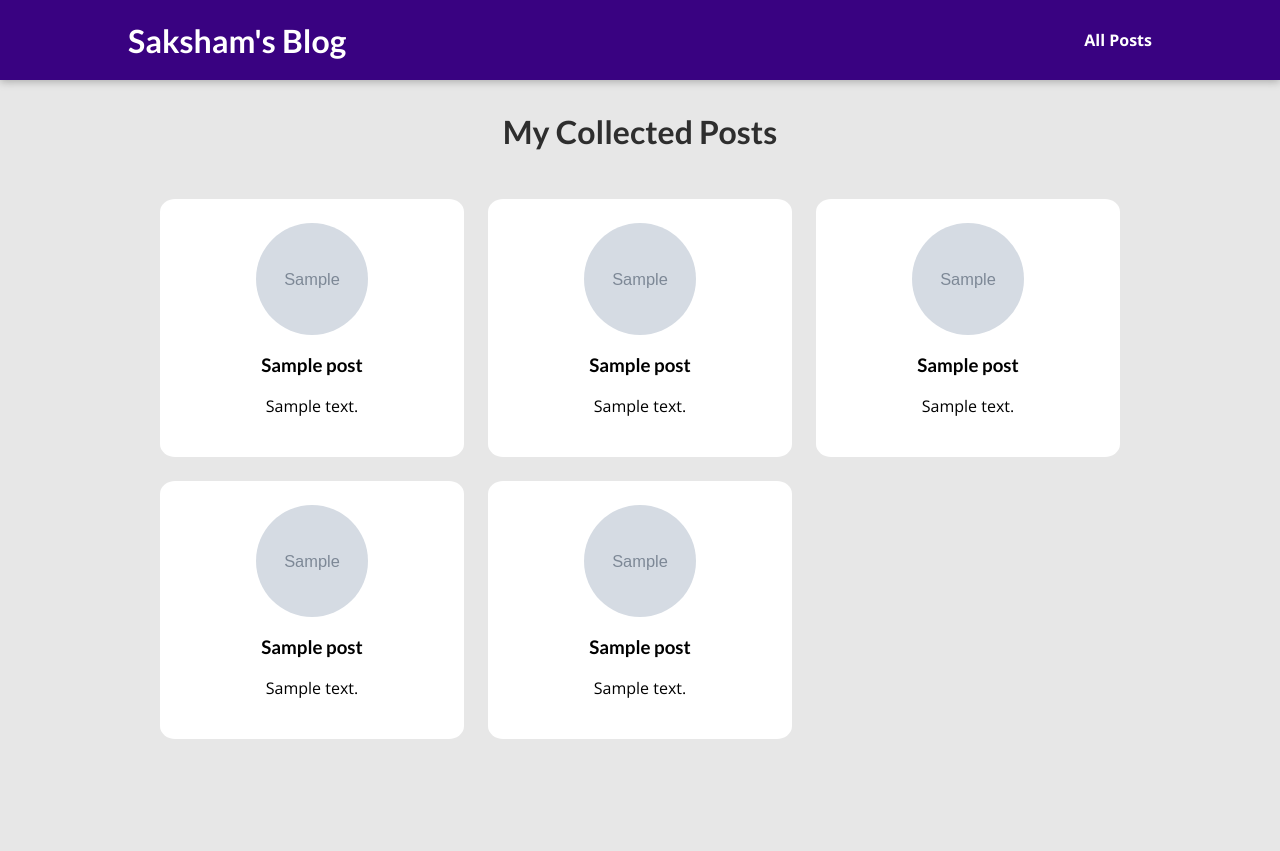
After one commit to SakshamGupta201/Django1, a Django app: template Section 4/blog/templates/blog/all-posts.html in a window 1280 px wide. The commit adds this page. Run offline with Django 5.2, Linux system fonts and the light colour scheme; the template is opened without the code that fills it: most values are stand-ins (such as "Sample title", 1, 10 or a date in 2020); grey boxes marked "Sample" are stand-in pictures.

Commit message:
Section 5

```diff
--- /dev/null
+++ b/Section 4/blog/static/blog/all-posts.css
@@ -0,0 +1,64 @@
+body {
+    background-color: #e7e7e7;
+}
+
+li {
+    background-color: white;
+    padding: 8%;
+    text-align: center;
+    border-radius: 5%;
+}
+
+a {
+    text-decoration: none;
+}
+
+img {
+    width: 100px;
+    text-align: center;
+    margin-left: auto;
+    margin-right: auto;
+    display: block;
+    border-radius: 50%;
+}
+
+#main-navigation {
+    background-color: #390281;
+    box-shadow: 0 2px 8px rgba(0, 0, 0, 0.25);
+}
+
+#all-posts {
+    margin: 7rem auto;
+    width: 90%;
+    max-width: 60rem;
+}
+
+#all-posts h2 {
+    text-align: center;
+    font-size: 2rem;
+    color: #2e2e2e;
+    margin: 3rem 0;
+}
+
+ul {
+    list-style: none;
+    margin: 0;
+    padding: 0;
+    display: grid;
+    grid-template-columns: repeat(3, 1fr);
+    /* Set the number of columns to 3 */
+    gap: 1.5rem;
+}
+
+.post img {
+    width: 7rem;
+    height: 7rem;
+}
+
+.post a {
+    height: 22rem;
+    transform-origin: center;
+    box-shadow: 0 2px 8px rgba(0, 0, 0, 0.25);
+    border-radius: 12px;
+    background-color: white;
+}
--- /dev/null
+++ b/Section 4/blog/templates/blog/all-posts.html
@@ -0,0 +1,27 @@
+{% extends 'base.html' %}
+
+{% load static %}
+
+{% block title %}
+  All My Posts
+{% endblock %}
+
+{% block css_files %}
+  <link rel="stylesheet" href={% static "blog/all-posts.css" %}>
+{% endblock %}
+
+{% block content %}
+
+<section id="all-posts">
+    <h2>My Collected Posts</h2>
+
+    <ul>
+        {% include "blog/include/post.html" %}
+        {% include "blog/include/post.html" %}
+        {% include "blog/include/post.html" %}
+        {% include "blog/include/post.html" %}
+        {% include "blog/include/post.html" %}
+    </ul>
+</section>
+
+{% endblock %}
--- /dev/null
+++ b/Section 4/blog/templates/blog/include/post.html
@@ -0,0 +1,19 @@
+{% load static %}
+
+<style>
+a{
+  color: black;
+}
+</style>
+
+<li>
+  <article class="post">
+    <a href={% url "detail_post_page" post.slug %}>
+      <img src="{% static 'images/' %}{{ post.image }}" alt="{{post.title}}" />
+      <div id="post__content">
+        <h3>{{post.title}}</h3>
+        <p>{{post.excerpt}}</p>
+      </div>
+    </a>
+  </article>
+</li>
--- a/Section 4/static/styles.css
+++ b/Section 4/static/styles.css
@@ -29,6 +29,7 @@ h3 {
   position: absolute;
   top: 0;
   left: 0;
+
 }
 
 #main-navigation a {
--- a/Section 4/templates/base.html
+++ b/Section 4/templates/base.html
@@ -16,6 +16,12 @@
 
   </head>
   <body>
+    <header id="main-navigation">
+      <h1><a href={% url "home" %}>Saksham's Blog</a></h1>
+      <nav>
+        <a href={% url "posts_page" %}>All Posts</a>
+      </nav>
+    </header>
     {% block content %}
 
     {% endblock %}
```
Also changed, not shown: Section 4/blog/static/blog/blog.css (+36 -0 lines), Section 4/blog/static/blog/post-detail.css (added, +62 -0 lines), Section 4/blog/templates/blog/blog.html (+4 -18 lines), Section 4/blog/templates/blog/post-detail.html (added, +29 -0 lines), Section 4/blog/views.py (+82 -4 lines), Section 4/templates/404.html (added, +15 -0 lines), 2 other files.
